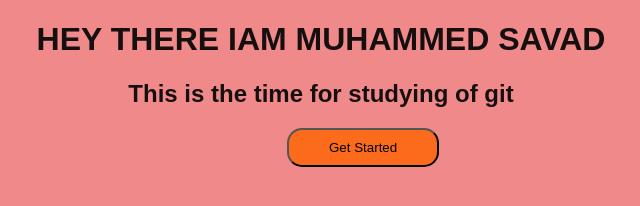
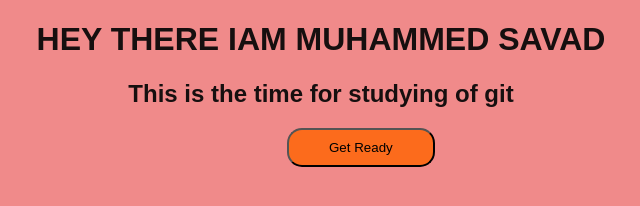
Before and after one commit to DUMMY-ACCOUNT837/date-with-git, a plain HTML site: page index.html in a window 1280 px wide. Shown: the full height of the page, 319-959 px from the left. Drawn offline with Linux system fonts and the light colour scheme.

Commit message:
Index.html file modified

```diff
--- a/index.html
+++ b/index.html
@@ -25,6 +25,6 @@
   <body>
     <h1>HEY THERE IAM MUHAMMED SAVAD</h1>
     <h2>This is the time for studying of git</h2>
-    <button>Get Started</button>
+    <button>Get Ready</button>
   </body>
 </html>
```
